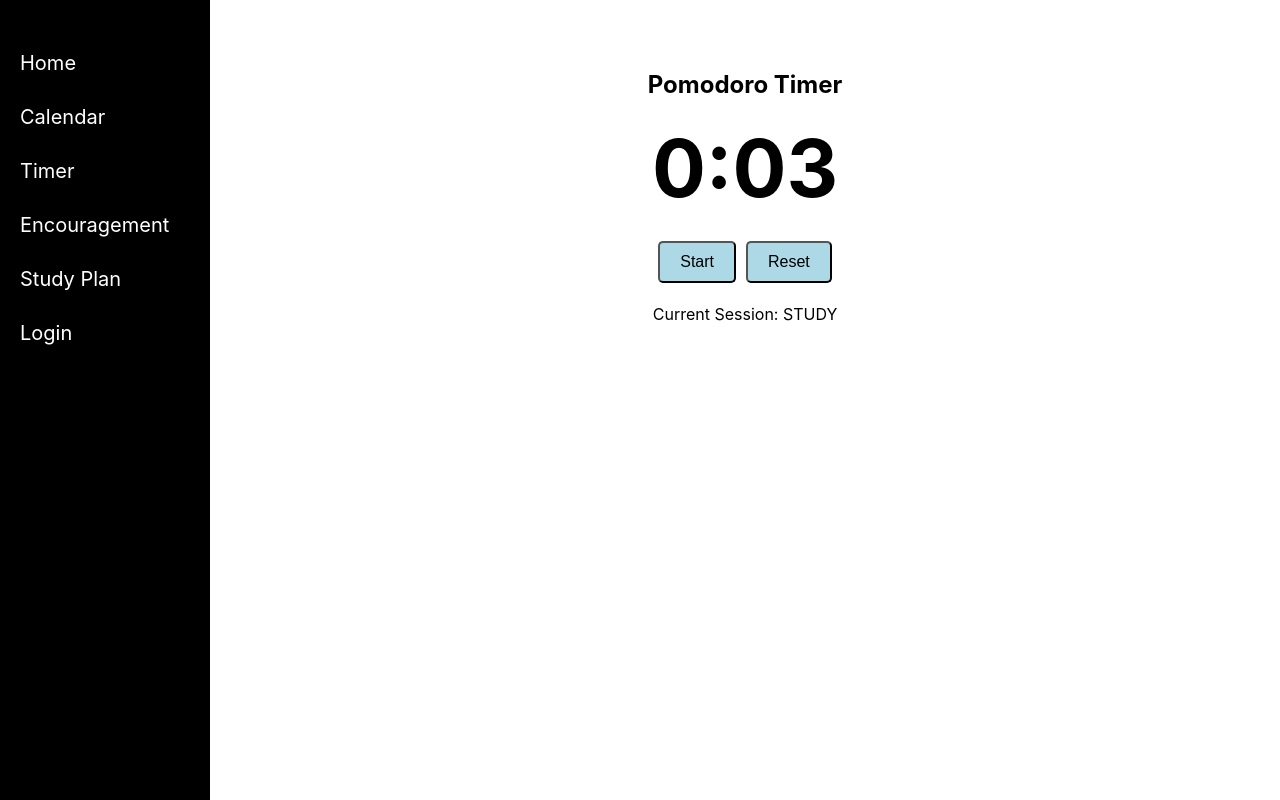
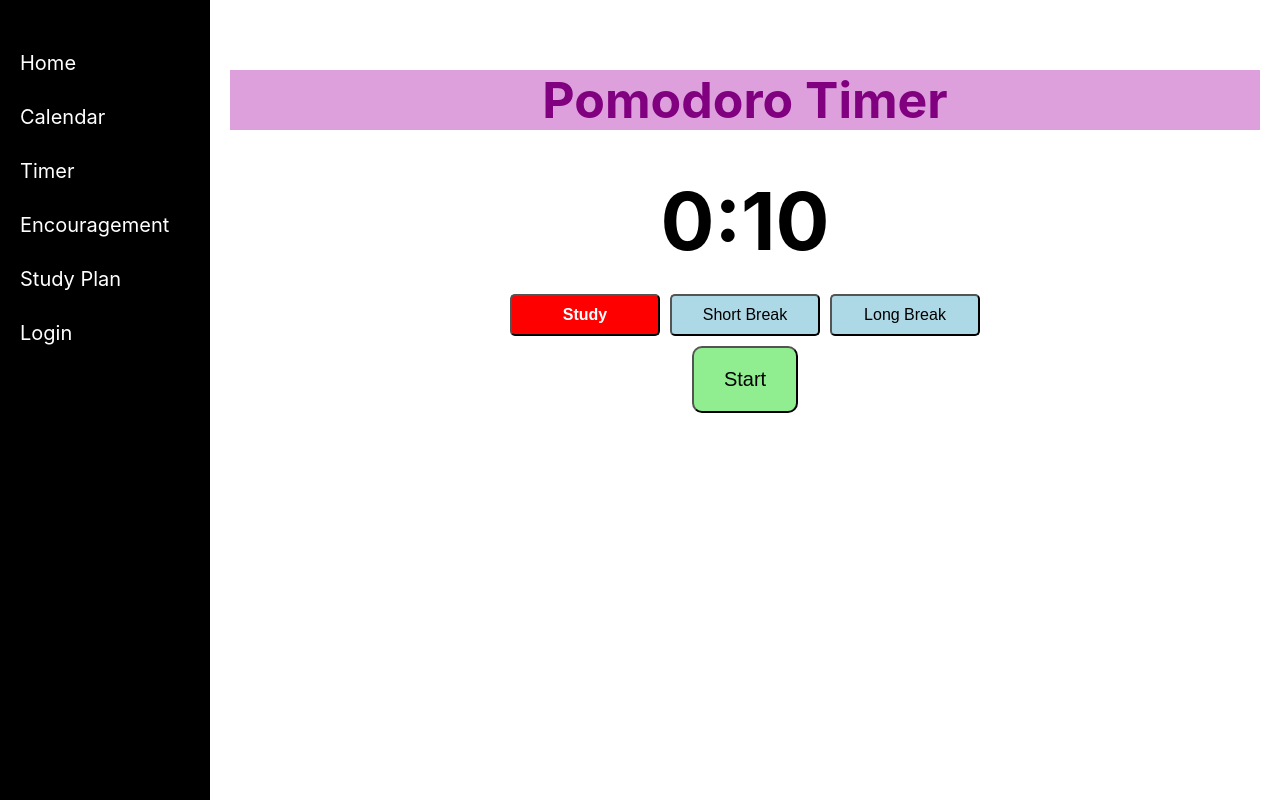
Before and after one commit to hannathomas68/Planner, a React (Create React App) app in the folder client/: page /timer in a window 1280 px wide. Built offline with nearby package versions, Linux system fonts and the light colour scheme.

Commit message:
Timer tab added functionality and styling

```diff
--- a/client/src/Pages/Timer.css
+++ b/client/src/Pages/Timer.css
@@ -1,6 +1,12 @@
 .timer {
     text-align: center;
     margin-top: 50px;
+}
+
+.timer h2 {
+    font-size: 50px;
+    background-color: plum;
+    color: purple;
 }
 
 .time-display {
@@ -9,16 +15,35 @@
     margin: 20px 0;
 }
 
-.start-button, .reset-button {
+.increment-buttons button {
+    padding: 10px 20px;
+    min-width: 150px;
+    margin: 5px;
+    border-radius: 5px;
+    font-size: 16px;
+    cursor: pointer;
     background-color: lightblue;
-    color: black;
-    padding: 10px 20px;
-    font-size: 1rem;
-    cursor: pointer;
-    border-radius: 5px;
-    margin: 5px;
 }
 
-.start-button:hover, .reset-button:hover {
+.increment-buttons button:hover {
     background-color: aqua;
 }
+
+.increment-buttons .active {
+    background-color: red;
+    color: white;
+    font-weight: bold;
+}
+
+.start-button {
+    padding: 20px 30px;
+    margin: 5px;
+    border-radius: 10px;
+    font-size: 20px;
+    cursor: pointer;
+    background-color: lightgreen;
+}
+
+.start-button:hover {
+    background-color: forestgreen;
+}
--- a/client/src/Pages/Timer.js
+++ b/client/src/Pages/Timer.js
@@ -3,9 +3,9 @@ import "./Timer.css";
 
 const Timer = () => {
 
-    const STUDY_TIME = 3;
-    const SHORT_TIME = 1;
-    const LONG_TIME = 2;
+    const STUDY_TIME = 10;
+    const SHORT_TIME = 2;
+    const LONG_TIME = 5;
 
     const [secRemaining, setSecRemaining] = useState(STUDY_TIME);
     const [isRunning, setIsRunning] = useState(false);
@@ -18,56 +18,45 @@ const Timer = () => {
             timer = setInterval(() => {
                 setSecRemaining((prevSec) => {
                     if (prevSec === 0) {
-                        handleIncrementChange();
-                    }
-                    return prevSec - 1;
-                });
-            }, 1000);
-        }
-        else if (!isRunning && secRemaining !== 0) {
-            clearInterval(timer);
-        }
-        return () => clearInterval(timer);
-    }, [isRunning, secRemaining]
-    );
-
-    const handleIncrementChange = () => {
                         if (incrementType === "study") {
-            if (sessionCount < 3) {
+                            if (sessionCount < 2) {
                                 setIncrementType("short");
                                 setSecRemaining(SHORT_TIME);
+                                setSessionCount(prev => prev + 1)
                             }
                             else {
                                 setIncrementType("long");
                                 setSecRemaining(LONG_TIME);
                                 setSessionCount(0);
                             }
-            setSessionCount(prev => prev + 1);
                         }
                         else {
                             setIncrementType("study");
                             setSecRemaining(STUDY_TIME);
                         }
-
                         setIsRunning(false);
                     }
+                    return prevSec > 0 ? prevSec - 1 : 0;
+                });
+            }, 1000);
+        }
+        return () => clearInterval(timer);
+    }, [isRunning, incrementType, sessionCount]
+    );
 
-  /*   const startPauseTimer = () => {
-        setIsRunning(!isRunning);
-    }
-
-    const resetTimer = () => {
+    const handleIncrementSelect = (type) => {
         setIsRunning(false);
-        if (incrementType === "study") {
+        setIncrementType(type);
+        if (type === "study") {
             setSecRemaining(STUDY_TIME);
         }
-        else if (incrementType === "short") {
+        else if (type === "short") {
             setSecRemaining(SHORT_TIME);
         }
-        else {
+        else if (type === "long") {
             setSecRemaining(LONG_TIME);
         }
-    } */
+    }
 
     const formatTime = (secs) => {
         const minutes = Math.floor(secs / 60);
@@ -79,9 +68,12 @@ const Timer = () => {
         <div className="timer">
             <h2>Pomodoro Timer</h2>
             <p className="time-display">{formatTime(secRemaining)}</p>
+            <div className="increment-buttons">
+                <button onClick={() => handleIncrementSelect("study")} className={incrementType === "study" ? "active" : ""}>Study</button>
+                <button onClick={() => handleIncrementSelect("short")} className={incrementType === "short" ? "active" : ""}>Short Break</button>
+                <button onClick={() => handleIncrementSelect("long")} className={incrementType === "long" ? "active" : ""}>Long Break</button>
+            </div>
             <button onClick={() => setIsRunning(!isRunning)} className="start-button">{isRunning ? "Pause" : "Start"}</button>
-            <button onClick={() => {setSecRemaining(STUDY_TIME); setIsRunning(false);}} className="reset-button">Reset</button>
-            <p>{`Current Session: ${incrementType.toUpperCase()}`}</p>
         </div>
     );
 };
```
Lines whose indentation alone changed are shown as unchanged.
